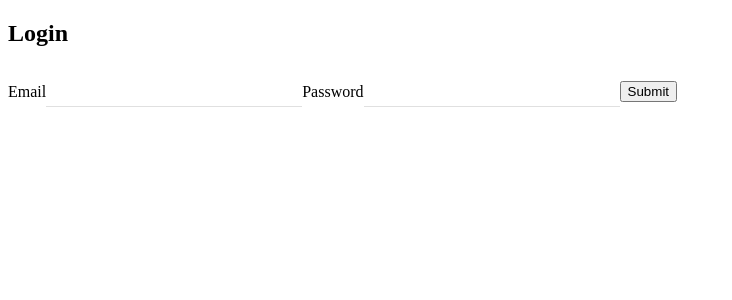
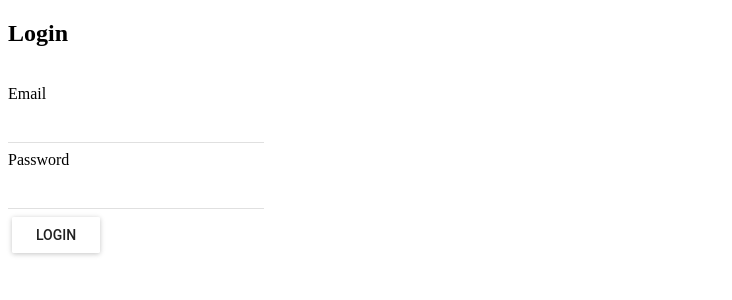
Before and after one commit to couch-potatoes/couch-potatoes-ui, a React (Create React App) app: page /login in a window 1280 px wide. Shown: the top 300 px of the page, without its empty margins (0-732 px from the left). Built offline with nearby package versions, Linux system fonts and the light colour scheme; what react-tap-event-plugin would draw is missing.

Commit message:
just two buttons

```diff
--- a/src/views/Home.jsx
+++ b/src/views/Home.jsx
@@ -3,6 +3,7 @@ import { Link, withRouter } from 'react-router-dom';
 import { connect } from 'react-redux';
 
 import { logout } from '../actions/auth';
+import {RaisedButton} from 'material-ui';
 
 export class Home extends Component {
   constructor(props) {
@@ -24,7 +25,7 @@ export class Home extends Component {
 
         <h2><Link to="/status">Status Log</Link></h2>
         <h2><Link to="/profile">Profile</Link></h2>
-        <h3 onClick={this.handleOnClick}>Logout</h3>
+        <RaisedButton onClick={this.handleOnClick} label="Logout" />
       </div>
     );
   }
--- a/src/views/Login.jsx
+++ b/src/views/Login.jsx
@@ -3,6 +3,7 @@ import { connect } from 'react-redux';
 import { withRouter } from 'react-router-dom';
 import { login } from '../actions/auth';
 import { TextField } from 'material-ui';
+import {RaisedButton} from 'material-ui';
 
 class Login extends Component {
   constructor(props) {
@@ -55,9 +56,11 @@ class Login extends Component {
     } = this.state;
 
     return (
-      <div>
+      <div id="login-form">
         <h2>Login</h2>
+        <br/>
         <label htmlFor="email">Email</label>
+        <br/>
         <TextField
           name="email"
           onChange={this.handleOnChange}
@@ -65,7 +68,9 @@ class Login extends Component {
           type="email"
           value={email}
         />
+        <br/>
         <label htmlFor="password">Password</label>
+        <br/>
         <TextField
           name="password"
           onChange={this.handleOnChange}
@@ -73,9 +78,11 @@ class Login extends Component {
           type="password"
           value={password}
         />
-        <input
+        <br/>&nbsp;
+        <RaisedButton
           onClick={this.onSubmit}
           type="submit"
+          label="Login"
         />
       </div>
     );
--- a/src/views/NotFound.jsx
+++ b/src/views/NotFound.jsx
@@ -5,7 +5,7 @@ class NotFound extends React.Component {
   render() {
     return (
       <div>
-        404
+        Error 404! File not found!
       </div>
     );
   }
```
